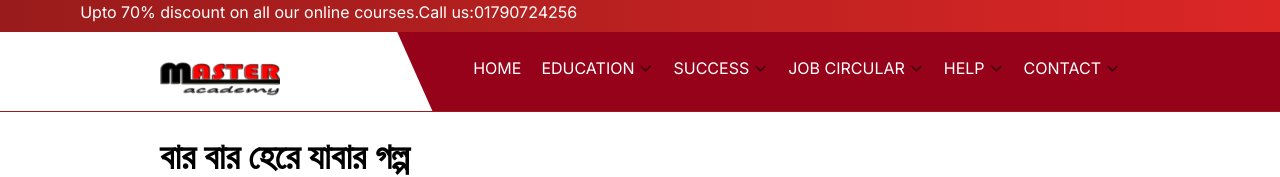
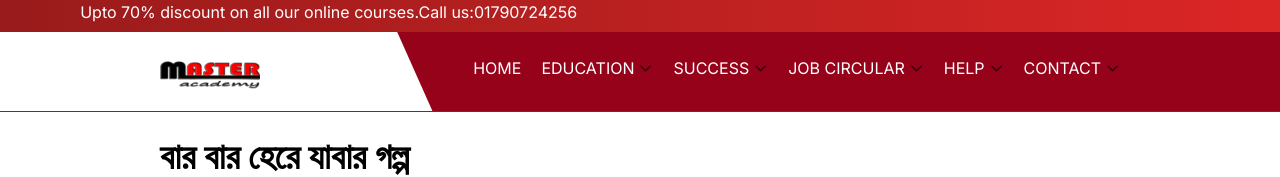
Before and after one commit to oliullah0023/MasterAcademyArif, a Next.js app: page /blogpage5 in a window 1280 px wide. Shown: the top 177 px of the page. Built offline with nearby package versions, Linux system fonts and the light colour scheme.

Commit message:
problem solving

```diff
--- a/components/Hero.jsx
+++ b/components/Hero.jsx
@@ -35,14 +35,14 @@ const Hero = () => {
          <div className=' '>
           <h1 className=' md:border-none text-white text-xl border  border-white md:text-3xl'>Free class or Counselling class</h1>
           <p className=' text-white text-base hidden md:flex mt-2'>Take free class to evaluate </p>
-          <div className=' hidden  md:flex py-1  group'>
+          <div className='   md:flex py-1  group'>
             <Link href={'enroll'}
              className=' flex gap-2'
             >
             <Image src={'/arrowr1.png'} alt='' width={20} height={20}
              className=' bg-white p-[2px] rounded-full font-bold'
             />
-            <p className=' text-white uppercase group-hover:text-green-400 '>Admission Online</p>
+            <p className=' text-white text-xs md:text-base uppercase group-hover:text-green-400 '>Admission Online</p>
             </Link>
           </div>
          </div>
--- a/components/Manu.jsx
+++ b/components/Manu.jsx
@@ -25,7 +25,9 @@ const Manu = () => {
             <div className=' flex flex-col  justify-center mt-10 '>
             <Link href={'/'}
             className=' px-5  my-5'>
-           <h5 className=' hover:text-red-600 hover:font-semibold uppercase text-white'>Home</h5>
+           <h5 className=' hover:text-red-600 hover:font-semibold uppercase text-white'
+           onClick={() => setOpen(!open)}
+           >Home</h5>
           </Link>
            {
             navLinks.map((link) =>(
--- a/components/Navbar.jsx
+++ b/components/Navbar.jsx
@@ -14,8 +14,8 @@ const Navbar = () => {
     style={{backgroundImage:`url(nav1.jpg)`}}
     >
       <div className=' p-6 md:px-20 lg:px-40 flex justify-between gap-8'>
-        <Link href={'/'}>
-        <Image src={'/logo1.png'} alt='' width={120} height={120} />
+        <Link href={'/'} className=''>
+        <Image src={'/logo1.png'} alt='' width={100} height={120} />
         </Link>
         <div className=' hidden md:flex flex-row gap-5'>
          <Link href={'/'}>
```
